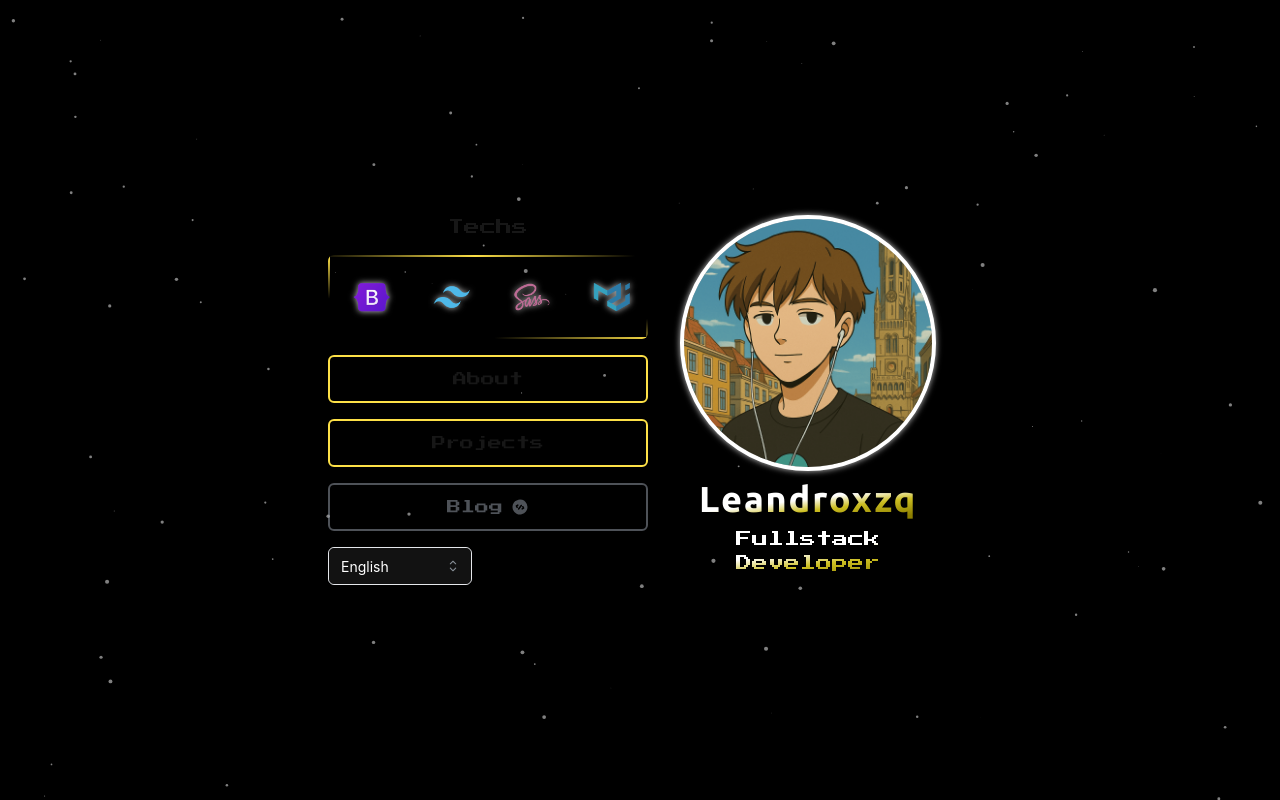
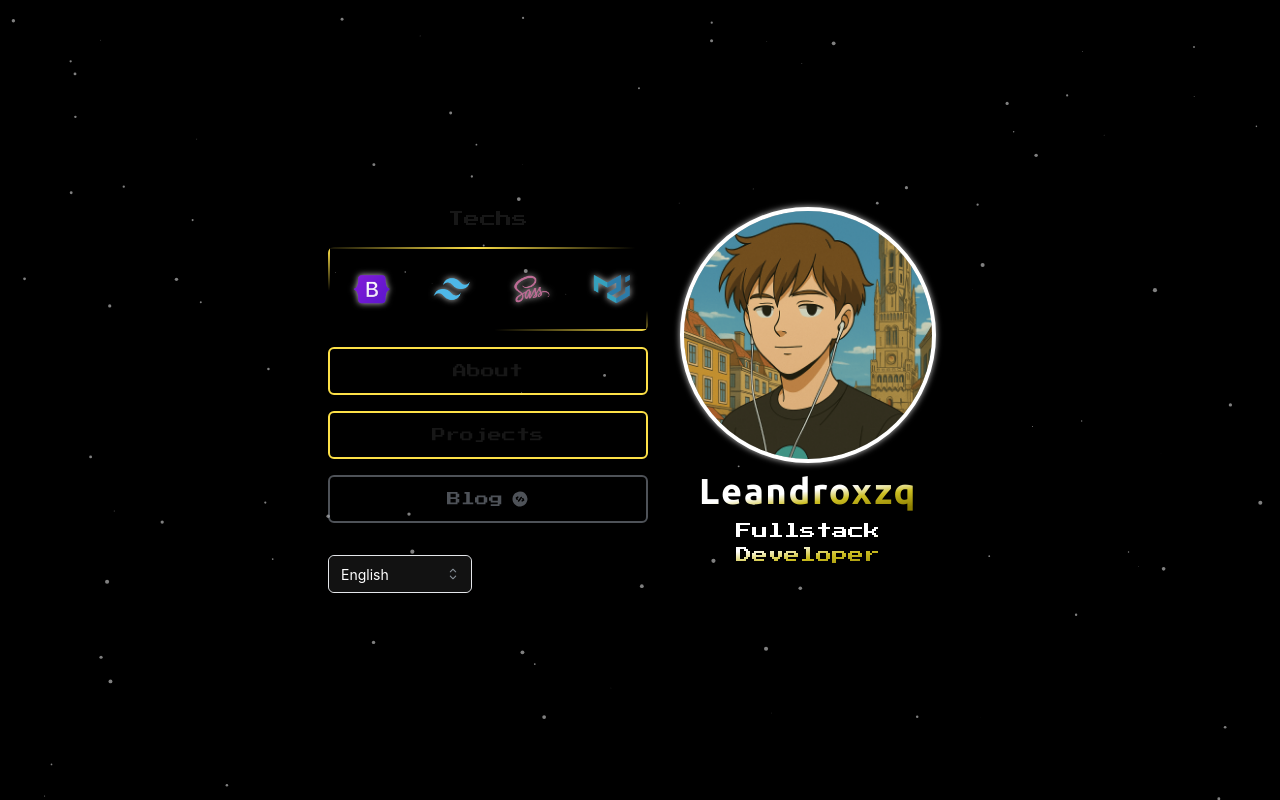
Before and after one commit to leandroxzq/leandroxzq.github.io, a Next.js app: page / in a window 1280 px wide. Built offline with nearby package versions, Linux system fonts and the light colour scheme.

Commit message:
fix position select

```diff
--- a/src/app/page.tsx
+++ b/src/app/page.tsx
@@ -40,6 +40,12 @@ export default function Home() {
           >
             <Stacks />
             <Nav />
+          </motion.div>
+          <motion.div
+            initial={{ opacity: 0, x: 20 }}
+            animate={{ opacity: 1, x: 0 }}
+            transition={{ duration: 0.8 }}
+          >
             <ButtonLanguage />
           </motion.div>
         </section>
```
